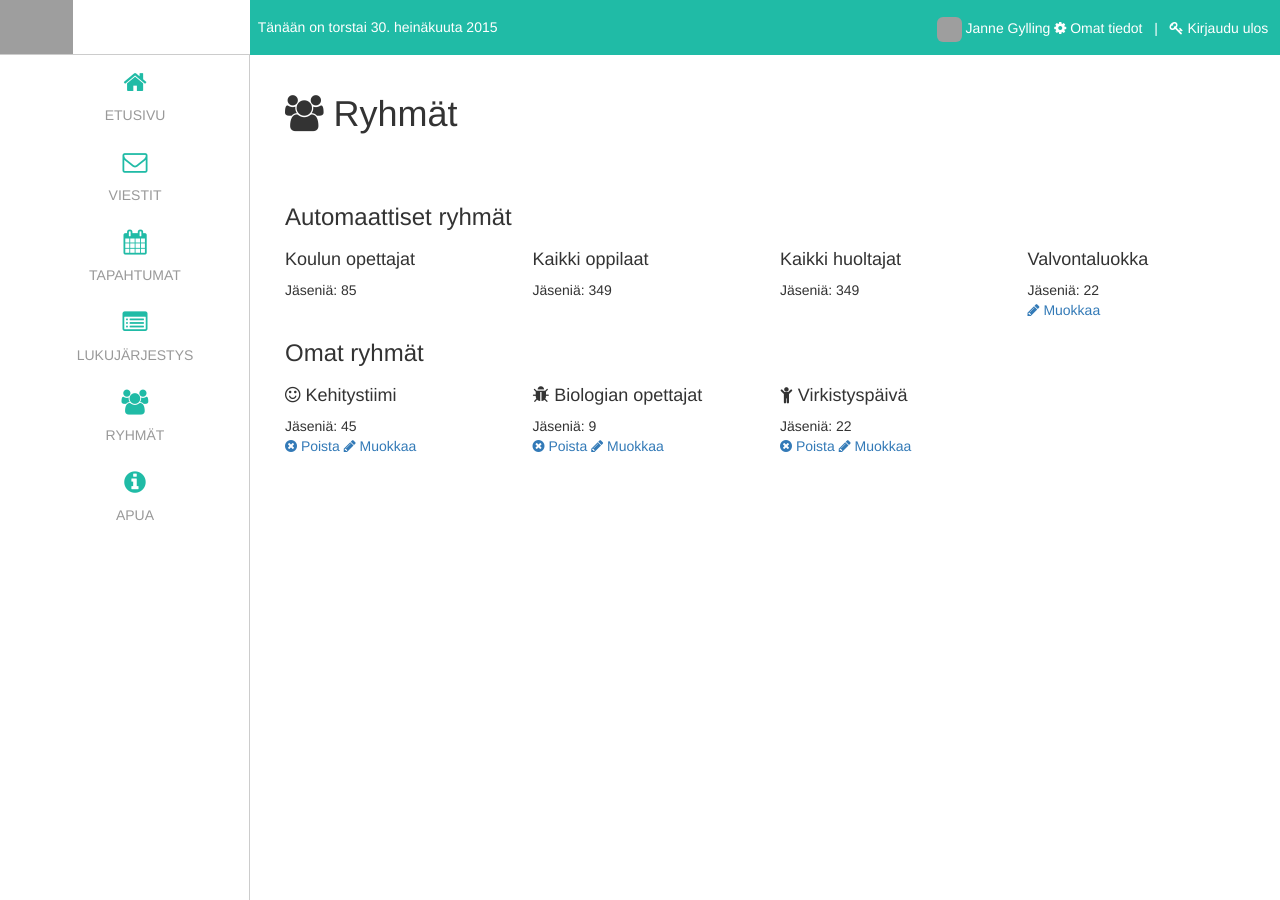
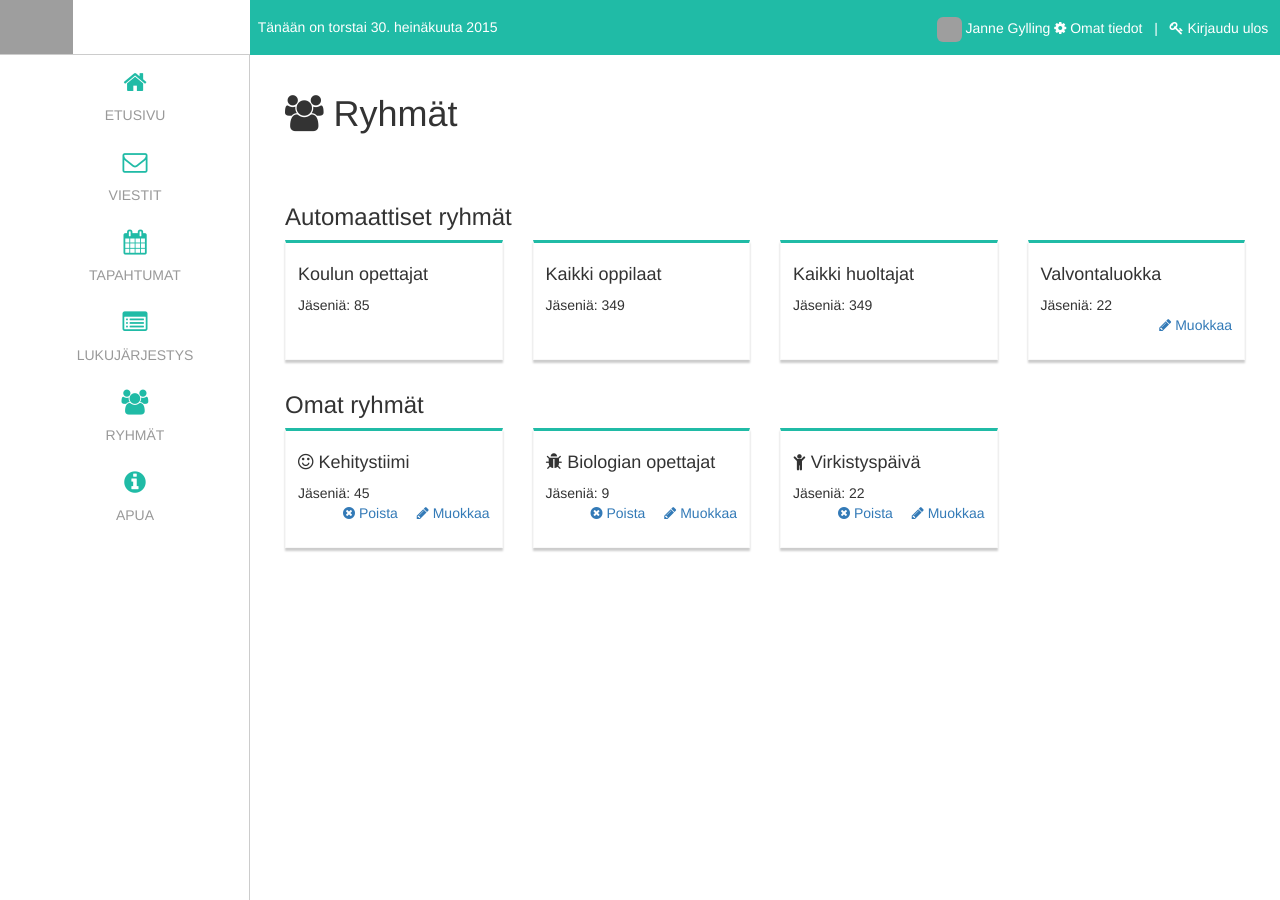
Before and after one commit to qlma/client-proto, a Jekyll site: the page built from groups.html, in a window 1280 px wide. Built offline with Jekyll 4.4.1, drawn with Linux system fonts in a browser that asks for light colours; comment, search, counter and statistics services are not loaded; grey boxes are pictures that could not be loaded.

Commit message:
Update style.css
groups box1 style added

```diff
--- a/css/style.css
+++ b/css/style.css
@@ -1,14 +1,33 @@
 @charset "UTF-8";
 /* QLMA Koulu styles */
+
 .color1 {
     background-color:#20bba6;
 }
-
 
 .full {
     width: 100%;
 }
 
+.box1{
+	background-color: #FFFFFF;
+    box-shadow: 0px 3px 2px #CCC;
+	border: solid 1px #F8F8F8;
+	border-top: solid 3px #20bba6;
+	display:block;
+	padding: 12px;
+	margin-bottom: 12px;
+	min-height: 120px;
+}
+
+.editarea{
+	display:block;
+	text-align:right;
+}
+
+.editarea a{
+	margin-left: 15px;
+}
 
 .topslide a {
     color:#FFF;
```
